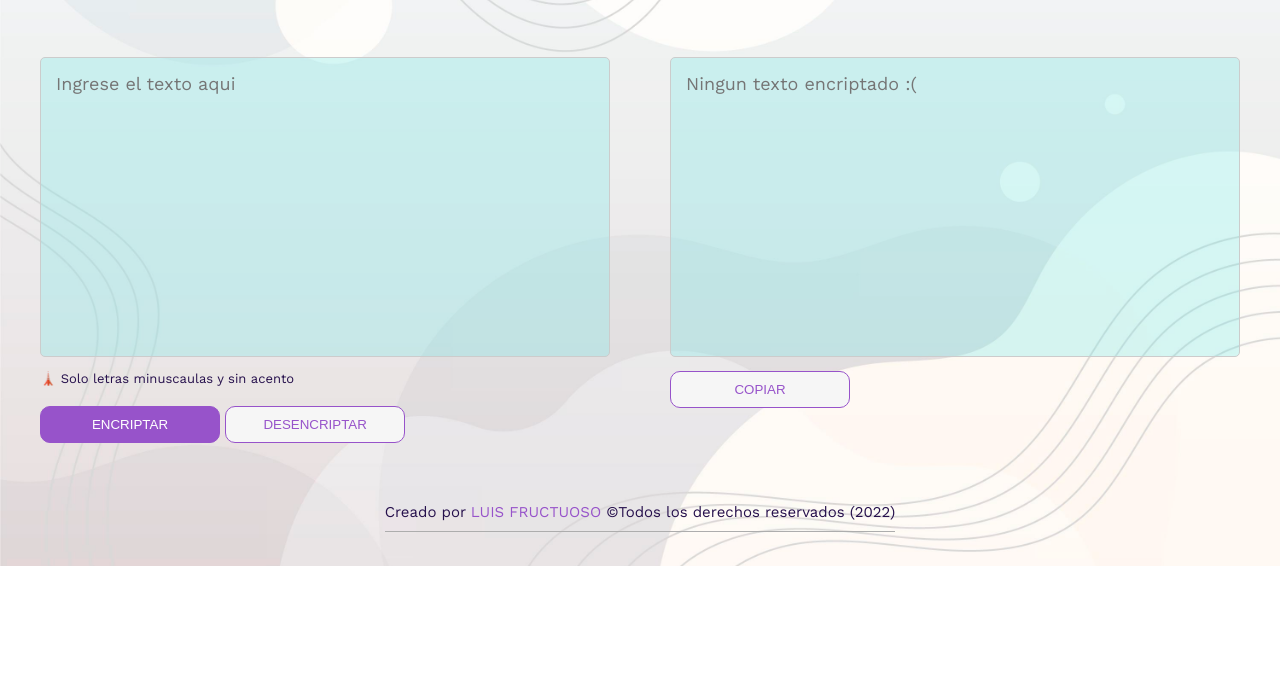
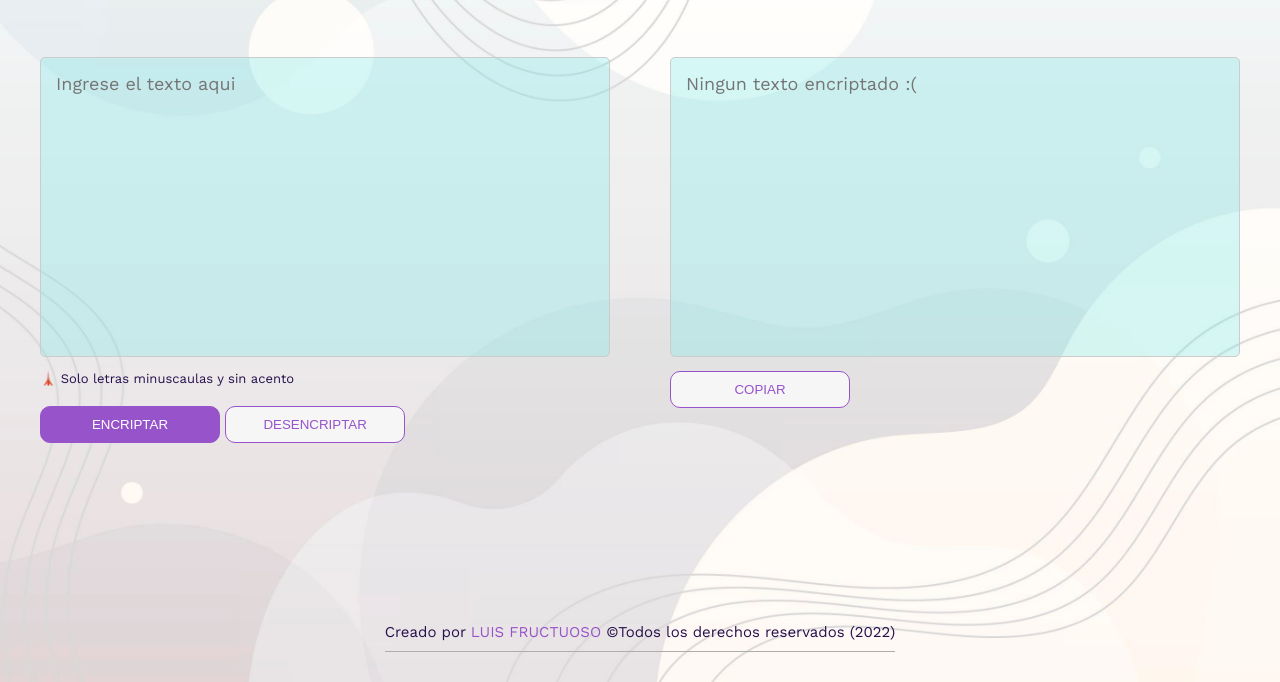
Before and after one commit to guacharo00/Encriptador---ONE-alura, a plain HTML site: page index.html in a window 1280 px wide. Shown: the part 234-916 px from the top of the page. Before the commit the page ends 800 px from the top, so only its background shows below. Drawn offline with nearby package versions, Linux system fonts and the light colour scheme.

Commit message:
Resolviendo error css y footer

```diff
--- a/styles.css
+++ b/styles.css
@@ -35,11 +35,11 @@ body {
   background-position: center center;
   background-size: cover;
   background-repeat: no-repeat;
-  margin: 0 auto;
 }
 
 .container {
   max-width: 144rem;
+  margin: 0 auto;
   min-height: 100vh;
   padding: 3rem 4rem;
 }
@@ -190,10 +190,11 @@ textarea::-webkit-scrollbar {
 
 /* Footer */
 footer {
-  margin-top: 6rem;
+  margin-top: 15%;
   text-align: center;
   display: flex;
   justify-content: center;
+  align-items: flex-end;
 }
 
 footer .footer_text {
```
